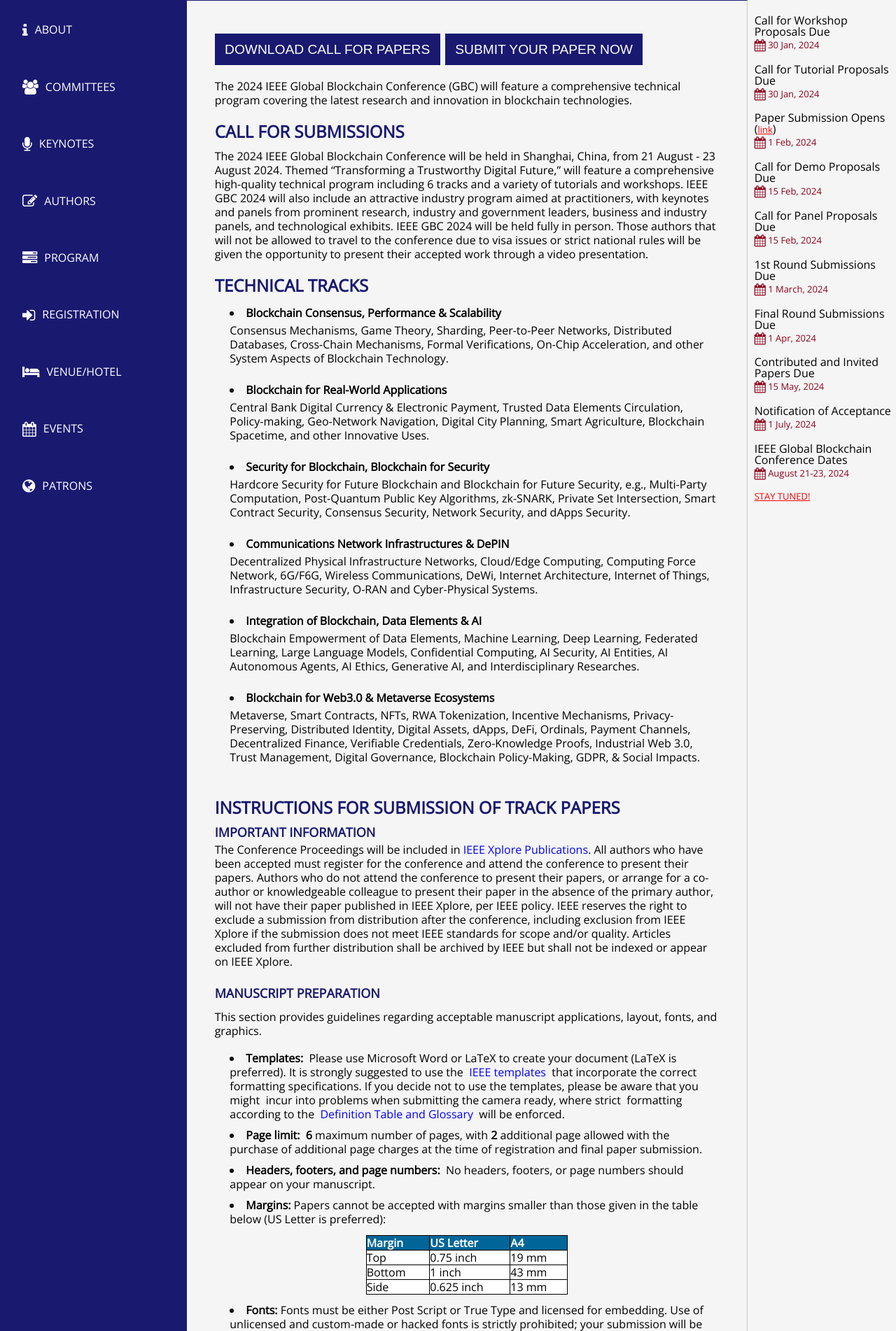
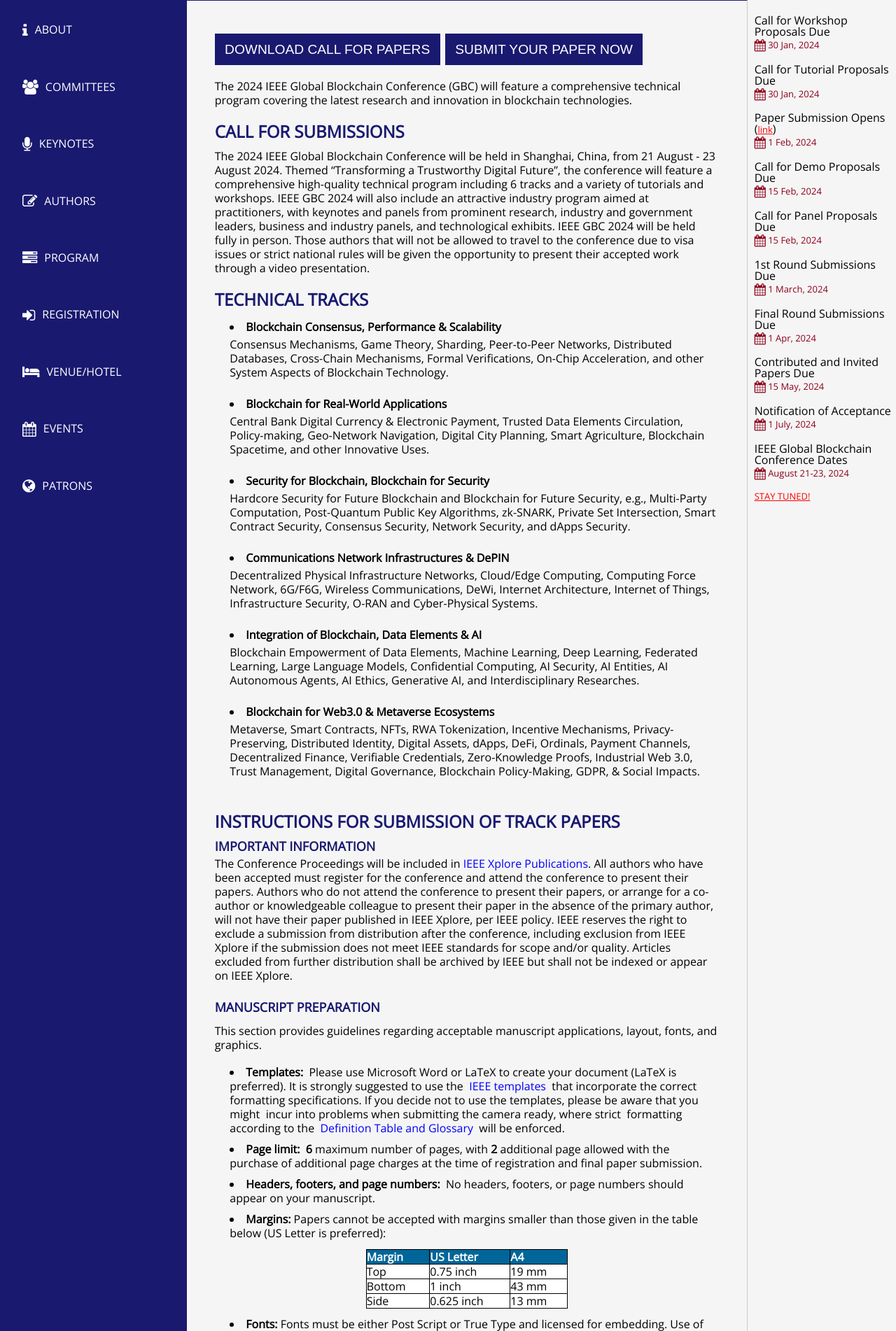
Before and after one commit to bjyurkovich/ieee-conference-web-template, a PHP site: page /authors.php in a window 1280 px wide. Shown: the part 399-2301 px from the top of the page at 70% size. Run offline with PHP 8.4, Linux system fonts and the light colour scheme; some libraries are stand-ins or nearby versions.

Commit message:
修改文字内容

```diff
--- a/authors.php
+++ b/authors.php
@@ -21,7 +21,7 @@
 
 		<h1>CALL FOR SUBMISSIONS</h1>
 
-		The 2024 IEEE Global Blockchain Conference will be held in Shanghai, China, from 21 August - 23 August 2024. Themed “Transforming a Trustworthy Digital Future,”  will feature a comprehensive high-quality technical program including 6 tracks and a variety of tutorials and workshops. IEEE GBC 2024 will also include an attractive industry program aimed at practitioners, with keynotes and panels from prominent research, industry and government leaders, business and industry panels, and technological exhibits. IEEE GBC 2024 will be held fully in person. Those authors that will not be allowed to travel to the conference due to visa issues or strict national rules will be given the opportunity to present their accepted work through a video presentation.
+		The 2024 IEEE Global Blockchain Conference will be held in Shanghai, China, from 21 August - 23 August 2024. Themed “Transforming a Trustworthy Digital Future”, the conference will feature a comprehensive high-quality technical program including 6 tracks and a variety of tutorials and workshops. IEEE GBC 2024 will also include an attractive industry program aimed at practitioners, with keynotes and panels from prominent research, industry and government leaders, business and industry panels, and technological exhibits. IEEE GBC 2024 will be held fully in person. Those authors that will not be allowed to travel to the conference due to visa issues or strict national rules will be given the opportunity to present their accepted work through a video presentation.
 
 		<br><br>
 
```
